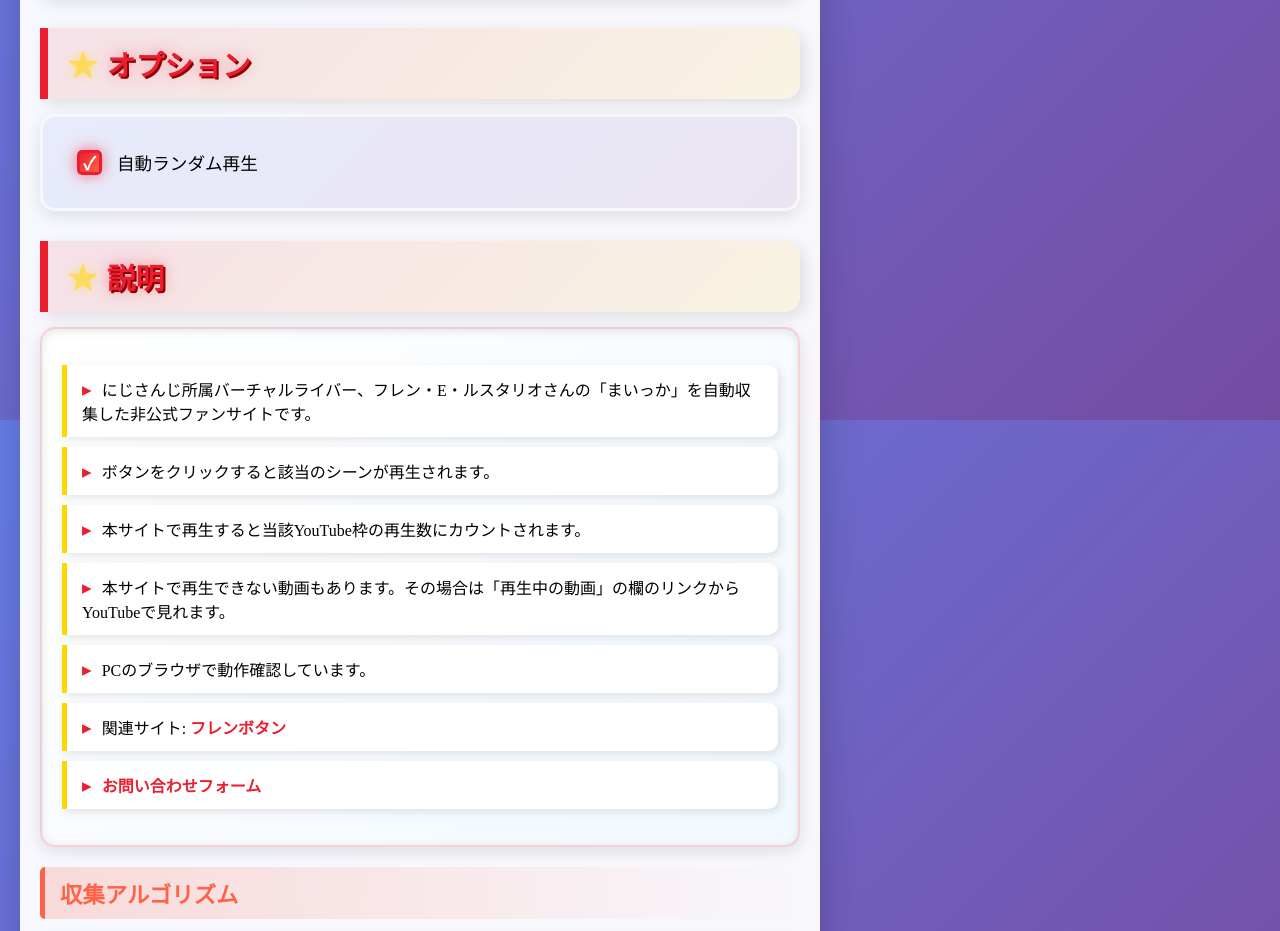
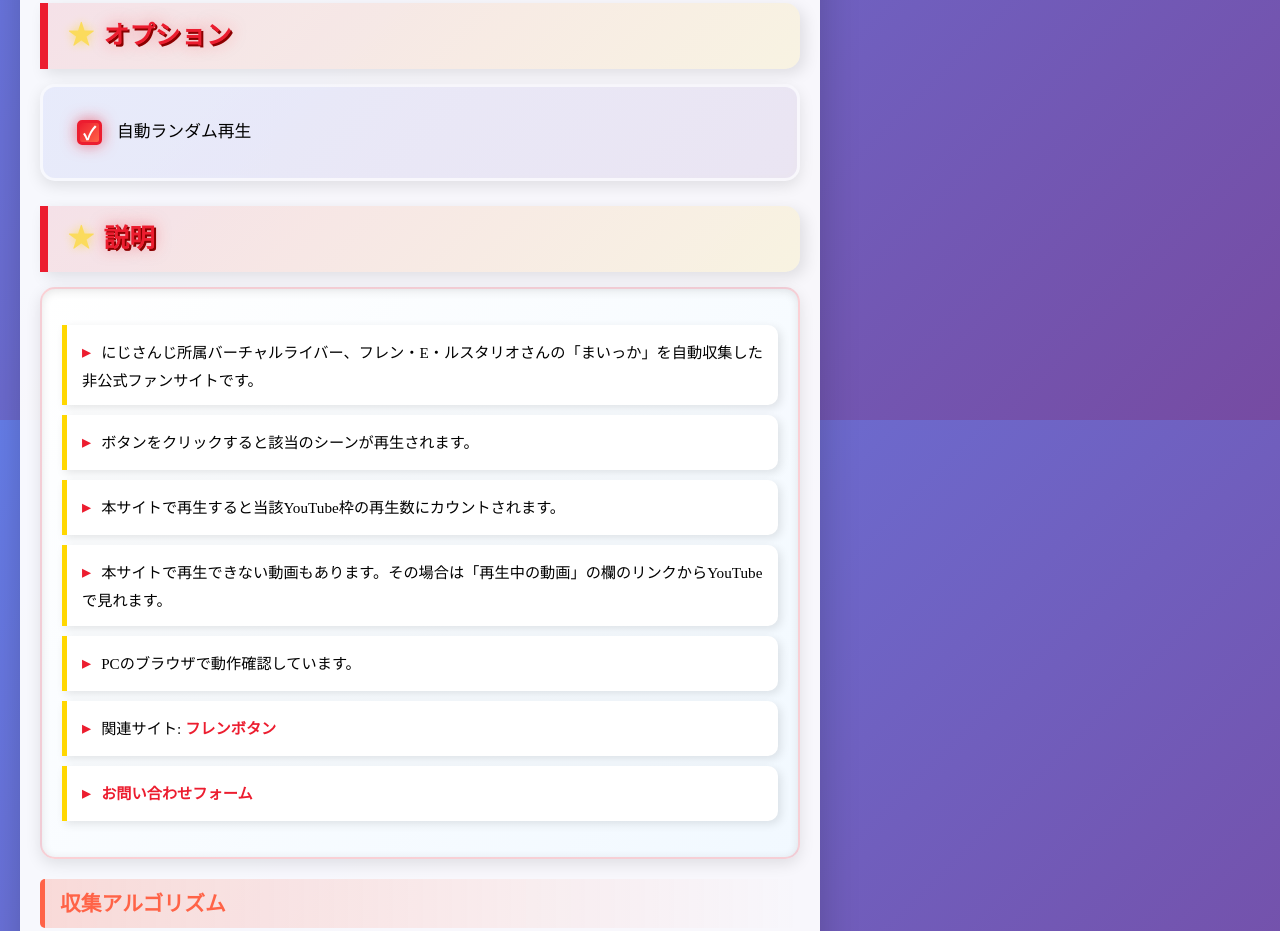
Before and after one commit to furen-button/furen-maikka-button, a website: page src/index.html in a window 1280 px wide. Shown: the part 1180-2111 px from the top of the page. Drawn offline with Linux system fonts and the light colour scheme; a web font is replaced by a local one.

Commit message:
style: フォントサイズと行間を調整

```diff
--- a/src/index.html
+++ b/src/index.html
@@ -41,6 +41,9 @@
                 background: linear-gradient(135deg, #667eea 0%, #764ba2 100%);
                 background-attachment: fixed;
                 animation: gradientShift 10s ease infinite;
+                font-family: "RocknRoll One", serif;
+                font-size: 16px;
+                line-height: 1.6;
             }
 
             @keyframes gradientShift {
@@ -87,10 +90,10 @@
                 right: 20px;
                 background: rgba(236, 29, 47, 0.9);
                 color: white;
-                padding: 20px 30px;
+                padding: 18px 25px;
                 border-radius: 20px;
                 font-family: "Mochiy Pop One", serif;
-                font-size: 1.8em;
+                font-size: 1.4em;
                 box-shadow: 0 8px 20px rgba(0, 0, 0, 0.3);
                 z-index: 1000;
                 animation: scoreFloat 0.5s ease;
@@ -104,7 +107,7 @@
             .title {
                 text-align: center;
                 font-family: "Mochiy Pop One", serif;
-                font-size: 3.5em;
+                font-size: 2.8em;
                 margin: 30px 0;
                 position: relative;
                 padding: 40px 0;
@@ -450,8 +453,8 @@
                 font-weight: bold;
                 transition: all 0.3s ease;
                 text-shadow: 0 0 5px rgba(236, 29, 47, 0.3);
-                font-size: 1.1em;
-                line-height: 1.6;
+                font-size: 1.05em;
+                line-height: 1.7;
                 word-break: break-word;
             }
 
@@ -484,8 +487,9 @@
                 font-family: "Mochiy Pop One", serif;
                 color: #EC1D2F;
                 text-shadow: 2px 2px 0 darkred, 0 0 15px rgba(236, 29, 47, 0.5);
-                font-size: 1.8em;
-                margin: 30px 0 15px 0;
+                font-size: 1.6em;
+                line-height: 1.4;
+                margin: 25px 0 15px 0;
                 padding: 15px 20px;
                 background: linear-gradient(135deg, rgba(236, 29, 47, 0.1), rgba(255, 215, 0, 0.1));
                 border-left: 8px solid #EC1D2F;
@@ -510,7 +514,8 @@
             h3 {
                 font-family: "RocknRoll One", serif;
                 color: #FF6347;
-                font-size: 1.4em;
+                font-size: 1.3em;
+                line-height: 1.4;
                 margin: 20px 0 10px 0;
                 padding: 10px 15px;
                 background: linear-gradient(90deg, rgba(255, 99, 71, 0.2), transparent);
@@ -547,7 +552,7 @@
 
             #options label {
                 font-family: "RocknRoll One", serif;
-                font-size: 1.1em;
+                font-size: 1.05em;
                 cursor: pointer;
                 display: flex;
                 align-items: center;
@@ -620,6 +625,8 @@
                 box-shadow: 3px 3px 10px rgba(0, 0, 0, 0.1);
                 transition: all 0.3s ease;
                 position: relative;
+                font-size: 0.95em;
+                line-height: 1.7;
             }
 
             ul li::before {
```
